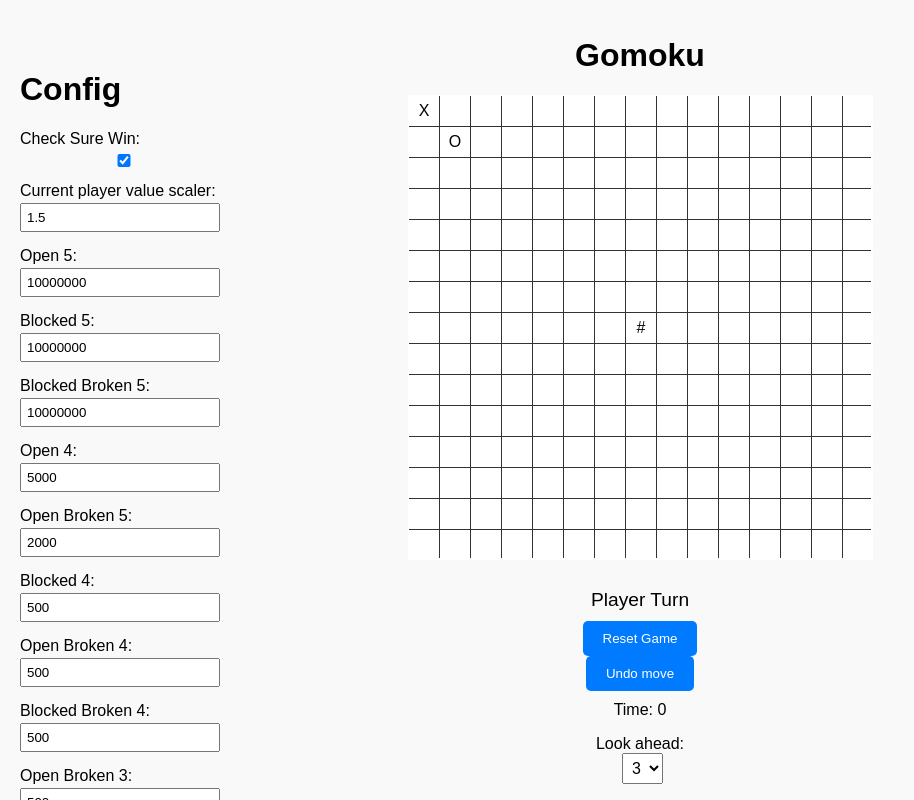
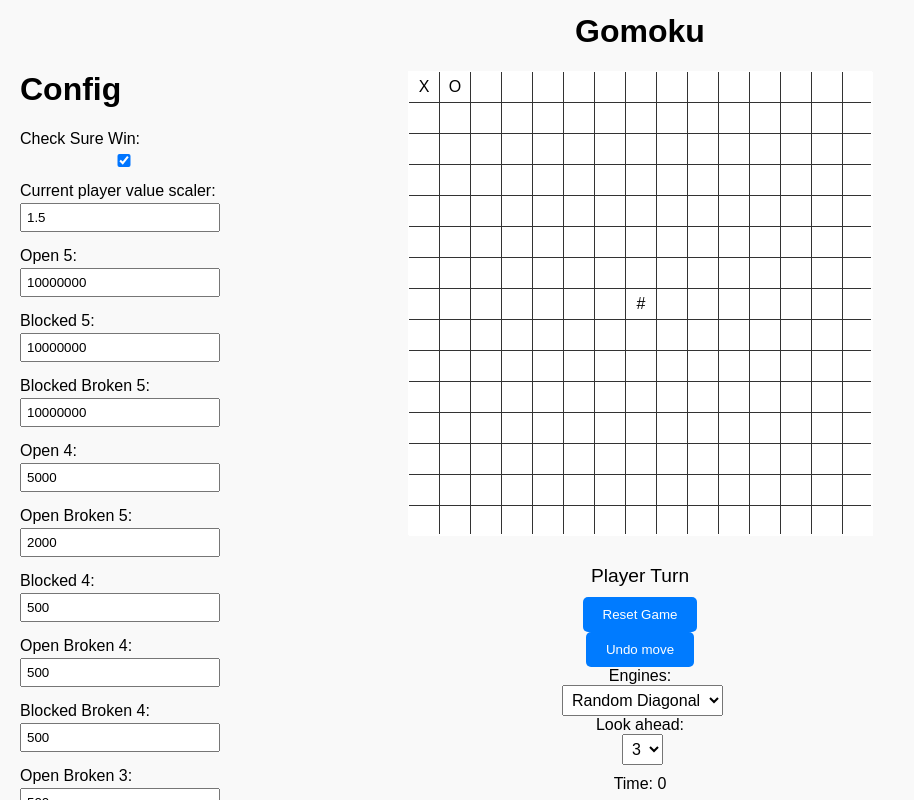
Before and after one commit to phucanh1939/minimax-engine, a website built with webpack: page index.html in a window 1280 px wide. Both pictures are taken after a click on the element 424 px from the left and 111 px from the top of the page. Shown: the top 800 px of the page, without its empty margins (0-914 px from the left). Built offline with nearby package versions, Linux system fonts and the light colour scheme.

Commit message:
fix: Update pattern count

```diff
--- a/index.html
+++ b/index.html
@@ -60,7 +60,6 @@
     <input type="number" id="open-broken-2" name="open-broken-2">
   </div>
 
-
   <!-- Main App Section -->
   <div id="app">
     <h1>Gomoku</h1>
@@ -68,7 +67,11 @@
     <p id="game-status">Player 1's Turn</p>
     <button id="reset-button">Reset Game</button>
     <button id="undo-button">Undo move</button>
-    <p id="bot-status">Bot status</p>
+    <label for="engine-select">Engines:</label>
+    <select id="engine-select">
+      <option value="1">Default</option>
+      <option value="2" selected>Random Diagonal</option>
+    </select>
     <!-- Dropdown -->
     <label for="value-select">Look ahead:</label>
     <select id="value-select">
@@ -78,6 +81,7 @@
       <!-- <option value="4">4</option> -->
       <!-- <option value="5">5</option> -->
     </select>
+    <p id="bot-status">Bot status</p>
   </div>
   <script src="dist/bundle.js"></script>
 </body>
--- a/src/gomoku/Gomoku.ts
+++ b/src/gomoku/Gomoku.ts
@@ -1,5 +1,5 @@
-import { FourDirections, WinningCount } from "./defines/GomokoConstant";
-import { GomokoPieceType } from "./defines/GomokuPieceType";
+import { FourDirections, WinningCount } from "./defines/GomokuConstant";
+import { GomokuPieceType } from "./defines/GomokuPieceType";
 import { GomokuState } from "./defines/GomokuState";
 
 export class Gomoku {
@@ -17,7 +17,7 @@ export class Gomoku {
     }
 
     private blockCenter() {
-        this.board[this.center()] = GomokoPieceType.BLOCKER;
+        this.board[this.center()] = GomokuPieceType.BLOCKER;
     }
 
     public center(): number {
@@ -61,7 +61,7 @@ export class Gomoku {
 
     public makeMove(move: number): boolean {
         if (move < 0 || move >= this.board.length) return false;
-        if (this.board[move] !== GomokoPieceType.EMPTY) return false;
+        if (this.board[move] !== GomokuPieceType.EMPTY) return false;
         this.board[move] = this.currentPlayer;
         this.currentPlayer = -this.currentPlayer;
         this.moves.push(move);
@@ -98,7 +98,7 @@ export class Gomoku {
             if (currentPiece === piece) {
                 count++;
                 step++;
-            } else if (currentPiece === GomokoPieceType.EMPTY || currentPiece === GomokoPieceType.BLOCKER) {
+            } else if (currentPiece === GomokuPieceType.EMPTY || currentPiece === GomokuPieceType.BLOCKER) {
                 break;
             } else {
                 // only count blocked by opponent's piece
@@ -112,8 +112,8 @@ export class Gomoku {
     protected hasWinningLine(index: number): boolean {
         if (index < 0 || index >= this.board.length) return false;
         var piece = this.board[index];
-        if (piece === GomokoPieceType.EMPTY) return false;
-        if (piece === GomokoPieceType.BLOCKER) return false;
+        if (piece === GomokuPieceType.EMPTY) return false;
+        if (piece === GomokuPieceType.BLOCKER) return false;
         const row = Math.floor(index / this.boardSize);
         const col = index % this.boardSize;
         for (const direction of FourDirections) {
--- a/src/gomoku/defines/GomokoConstant.ts
+++ b/src/gomoku/defines/GomokuConstant.ts
@@ -1,4 +1,9 @@
 export const WinningCount = 5;
+
+export const TwoDirections = [
+    {x:  1, y:  0}, // horizontal
+    {x:  0, y:  1}  // vertical
+]
 
 export const FourDirections = [
     {x:  1, y:  0}, // horizontal
--- a/src/gomoku/defines/GomokuPieceType.ts
+++ b/src/gomoku/defines/GomokuPieceType.ts
@@ -1,4 +1,4 @@
-export enum GomokoPieceType {
+export enum GomokuPieceType {
     EMPTY = 0,      // Empty cell
     MIN = -1,       // Second player
     MAX = 1,        // First player
--- a/src/gomoku/engine/GomokuEngine2.ts
+++ b/src/gomoku/engine/DefaultEngine.ts
@@ -1,4 +1,4 @@
 import { GomokuEngine } from "./GomokuEngine";
 
-export class GomokuEngine2 extends GomokuEngine {
+export class DefaultEngine extends GomokuEngine {
 };
--- a/src/gomoku/engine/GomokuEngine.ts
+++ b/src/gomoku/engine/GomokuEngine.ts
@@ -1,14 +1,21 @@
 import { MinimaxEngine } from "../../minimax/MinimaxEngine";
 import { GomokuHash, GomokuMove, GomokuState, Vec2 } from "../defines/GomokuState";
-import { EightDirections, FourDirections, WinningCount } from "../defines/GomokoConstant";
+import { EightDirections, FourDirections, WinningCount } from "../defines/GomokuConstant";
 import { GomokuPattern, PatternMap, PatternType, PatternValue, WinValue } from "../defines/GomokuPattern";
-import { GomokoPieceType } from "../defines/GomokuPieceType";
+import { GomokuPieceType } from "../defines/GomokuPieceType";
 
 export interface GomokuEngineConfig {
+    type: number;
     lookahead: number;
     patternValues: Map<PatternType, number> | null;
     currentPlayerValueScaler: number;
     movesCutoff: number;
+}
+
+export enum GomokuEngineType {
+    None = 0,
+    Default = 1,
+    NoDiagonal = 2,
 }
 
 export class GomokuEngine extends MinimaxEngine<GomokuState, GomokuMove, GomokuHash> {
@@ -31,7 +38,7 @@ export class GomokuEngine extends MinimaxEngine<GomokuState, GomokuMove, GomokuH
     }
 
     public getCurrentSign(): number {
-        return this.currentPlayer === GomokoPieceType.MAX ? 1 : -1;
+        return this.currentPlayer === GomokuPieceType.MAX ? 1 : -1;
     }
 
     public getCurrentPlayer(): number {
@@ -129,7 +136,7 @@ export class GomokuEngine extends MinimaxEngine<GomokuState, GomokuMove, GomokuH
 
     public getNextMovesWithCutoff(): GomokuMove[] {
         let moves: {index: number, value: number}[] = [];
-        const isMaxPlayer = this.currentPlayer === GomokoPieceType.MAX;
+        const isMaxPlayer = this.currentPlayer === GomokuPieceType.MAX;
         for (let row = 0; row < this.boardSize; row++) {
             for (let col = 0; col < this.boardSize; col++) {
                 const index = row * this.boardSize + col;
@@ -166,7 +173,7 @@ export class GomokuEngine extends MinimaxEngine<GomokuState, GomokuMove, GomokuH
         for (let row = 0; row < this.boardSize; row++) {
             for (let col = 0; col < this.boardSize; col++) {
                 const index = row * this.boardSize + col;
-                if (this.board[index] !== GomokoPieceType.EMPTY) continue;
+                if (this.board[index] !== GomokuPieceType.EMPTY) continue;
                 this.setValueAt(index, opponent);
                 let patternValue = 0;
                 for (const direction of FourDirections) {
@@ -202,7 +209,7 @@ export class GomokuEngine extends MinimaxEngine<GomokuState, GomokuMove, GomokuH
 
     public makeMove(move: GomokuMove): boolean {
         if (move < 0 || move >= this.board.length) return false;
-        if (this.board[move] !== GomokoPieceType.EMPTY) return false;
+        if (this.board[move] !== GomokuPieceType.EMPTY) return false;
         this.board[move] = this.currentPlayer;
         this.currentPlayer = -this.currentPlayer;
         this.moves.push(move);
@@ -232,7 +239,7 @@ export class GomokuEngine extends MinimaxEngine<GomokuState, GomokuMove, GomokuH
             if (currentPiece === piece) {
                 count++;
                 step++;
-            } else if (currentPiece === GomokoPieceType.EMPTY || currentPiece === GomokoPieceType.BLOCKER) {
+            } else if (currentPiece === GomokuPieceType.EMPTY || currentPiece === GomokuPieceType.BLOCKER) {
                 break;
             } else {
                 // only count blocked by opponent's piece
@@ -246,8 +253,8 @@ export class GomokuEngine extends MinimaxEngine<GomokuState, GomokuMove, GomokuH
     protected hasWinningLine(index: number): boolean {
         if (index < 0 || index >= this.board.length) return false;
         var piece = this.board[index];
-        if (piece === GomokoPieceType.EMPTY) return false;
-        if (piece === GomokoPieceType.BLOCKER) return false;
+        if (piece === GomokuPieceType.EMPTY) return false;
+        if (piece === GomokuPieceType.BLOCKER) return false;
         const row = Math.floor(index / this.boardSize);
         const col = index % this.boardSize;
         for (const direction of FourDirections) {
@@ -285,7 +292,7 @@ export class GomokuEngine extends MinimaxEngine<GomokuState, GomokuMove, GomokuH
         const piece = this.board[index];
         if (piece === 0) return PatternValue.EMPTY; // if cell empty, return 0
         if (piece === player) return PatternValue.PIECE; // if this is player's cell -> return pattern for count
-        if (piece === GomokoPieceType.BLOCKER) return PatternValue.BOUND; // if this is player's cell -> return pattern for count
+        if (piece === GomokuPieceType.BLOCKER) return PatternValue.BOUND; // if this is player's cell -> return pattern for count
         return PatternValue.BLOCKER;  // other case, return as blocker piece
     }
 
@@ -296,7 +303,7 @@ export class GomokuEngine extends MinimaxEngine<GomokuState, GomokuMove, GomokuH
         // init to the back piece of this direction
         let index = row * this.boardSize + col;
         const piece = this.board[index];
-        if (piece === GomokoPieceType.EMPTY || piece === GomokoPieceType.BLOCKER)
+        if (piece === GomokuPieceType.EMPTY || piece === GomokuPieceType.BLOCKER)
             return { indeces: [], piece: piece, type: PatternType.NONE }
 
         // move back to find the first index of pattern
@@ -306,13 +313,15 @@ export class GomokuEngine extends MinimaxEngine<GomokuState, GomokuMove, GomokuH
             let currCol = col;
             for (let step = 1; step <= WinningCount; step++) {
                 currRow = currRow - dy;
-                currCol = currRow - dx;
+                currCol = currCol - dx;
                 let currIndex = currRow * this.boardSize + currCol;
                 if (this.isOutOfBounds(currRow, currCol)) break;
                 let currValue = this.board[currIndex];
                 if (currValue == 0) {
                     countSpace++;
-                    if (countSpace >= 2) break;
+                    if (countSpace >= 2) {
+                        break;
+                    }
                 } else if (currValue !== piece) {
                     break;
                 } else { // currentValue === piece
@@ -347,11 +356,11 @@ export class GomokuEngine extends MinimaxEngine<GomokuState, GomokuMove, GomokuH
                 if (countEmpty >= 2) break;
             }
             // Break when reach a blocker
-            if (patternValue === PatternValue.BLOCKER) {
+            else if (patternValue === PatternValue.BLOCKER) {
                 break;
             }
-            if (patternValue === PatternValue.PIECE) {
-                indeces.push(currIndex);
+            else if (patternValue === PatternValue.BOUND) {
+                break;
             }
         }
 
@@ -362,8 +371,8 @@ export class GomokuEngine extends MinimaxEngine<GomokuState, GomokuMove, GomokuH
         }
     }
 
-    public countPattern() {
-        const directions = FourDirections;
+    public countPattern(directions?: {x: number, y: number}[]) {
+        directions = directions || FourDirections;
         const directionLength = directions.length;
         var value = 0;
         var maxPatterns: Map<PatternType, number> = new Map();
@@ -373,8 +382,8 @@ export class GomokuEngine extends MinimaxEngine<GomokuState, GomokuMove, GomokuH
             for (let col = 0; col < this.boardSize; col++) {
                 const index = row * this.boardSize + col;
                 const piece = this.board[index];
-                if (piece !== GomokoPieceType.MAX && piece !== GomokoPieceType.MIN) continue;
-                const isMaxPlayer = piece === GomokoPieceType.MAX;
+                if (piece !== GomokuPieceType.MAX && piece !== GomokuPieceType.MIN) continue;
+                const isMaxPlayer = piece === GomokuPieceType.MAX;
                 const patterns = isMaxPlayer ? maxPatterns : minPatterns;
                 const sign = isMaxPlayer ? 1 : -1;
                 const scaler = piece === this.currentPlayer ? this.currentPlayerValueScaler : 1;
@@ -394,7 +403,9 @@ export class GomokuEngine extends MinimaxEngine<GomokuState, GomokuMove, GomokuH
                     const count = (patterns.get(pattern) || 0) + 1;
                     patterns.set(directionPattern.type, count);
                     const patternValue = this.getPatternValue(directionPattern.type);
-                    if (patternValue >= WinValue) return {value: WinValue * sign, maxPatterns: maxPatterns, minPatterns: minPatterns};
+                    if (patternValue >= WinValue) {
+                        return {value: WinValue * sign, maxPatterns: maxPatterns, minPatterns: minPatterns};
+                    }
                     // console.log(`PLAYER ${piece}: ${PatternType[directionPattern.pattern]} at ${index} in direction ${direction.x} ${direction.y}`);
                     // update the value
                     value += (sign * patternValue * scaler * count);
@@ -411,7 +422,7 @@ export class GomokuEngine extends MinimaxEngine<GomokuState, GomokuMove, GomokuH
 
     protected whoSureWin(maxPatterns: Map<PatternType, number>, minPatterns: Map<PatternType, number>): number {
         var currentPlayerPatterns, nextPlayerPatterns;
-        if (this.currentPlayer === GomokoPieceType.MAX) {
+        if (this.currentPlayer === GomokuPieceType.MAX) {
             currentPlayerPatterns = maxPatterns;
             nextPlayerPatterns = minPatterns;
         } else {
--- /dev/null
+++ b/src/gomoku/engine/GomokuEngineFactory.ts
@@ -0,0 +1,13 @@
+import { DefaultEngine } from "./DefaultEngine";
+import { GomokuEngine, GomokuEngineConfig, GomokuEngineType } from "./GomokuEngine";
+import { RandomDiagonalEngine } from "./RandomDiagonalEngine";
+
+export class GomokuEngineFactory {
+    public static create(config: GomokuEngineConfig): GomokuEngine {
+        switch (config.type) {
+            case GomokuEngineType.NoDiagonal:
+                return new RandomDiagonalEngine(config);
+        }
+        return new DefaultEngine(config);
+    }
+}
--- /dev/null
+++ b/src/gomoku/engine/RandomDiagonalEngine.ts
@@ -0,0 +1,67 @@
+import { FourDirections, TwoDirections } from "../defines/GomokuConstant";
+import { GomokuPattern, PatternType, WinValue } from "../defines/GomokuPattern";
+import { GomokuPieceType } from "../defines/GomokuPieceType";
+import { GomokuHash, GomokuMove, GomokuState } from "../defines/GomokuState";
+import { GomokuEngine } from "./GomokuEngine";
+
+export class RandomDiagonalEngine extends GomokuEngine {
+    public evaluate(hash: GomokuHash): number {
+        const cacheValue = this.stateCache.get(hash);
+        if (cacheValue !== null && cacheValue !== undefined) {
+            return cacheValue;
+        }
+        var random = Math.random();
+        var directions = random > 0.2 ? FourDirections : TwoDirections;
+        var patternCount = this.countPattern(directions);
+        var value = patternCount.value;
+        if (this.checkSureWin && value < WinValue && value > -WinValue) {
+            var sureWinPlayer = this.whoSureWin(patternCount.maxPatterns, patternCount.minPatterns);
+            if (sureWinPlayer > 0) {
+                value = WinValue;
+            }
+            else if (sureWinPlayer < 0) {
+                value = -WinValue;
+            }
+        }
+        this.stateCache.set(hash, value);
+        return value;
+    }
+
+    protected isNeedToBlock(pattern: GomokuPattern) {
+        return pattern.type == PatternType.OPEN_4 || this.getPatternValue(pattern.type) >= WinValue;
+    }
+
+    protected findMostBlockMove(): GomokuMove {
+        const opponent = -this.currentPlayer;
+        for (let row = 0; row < this.boardSize; row++) {
+            for (let col = 0; col < this.boardSize; col++) {
+                const index = row * this.boardSize + col;
+                const cell = this.board[index];
+                if (cell !== GomokuPieceType.EMPTY) continue; // Skip cell that not empty
+                if (!this.hasNeighbor(row, col, 1)) continue; // Skip cell with no neighbor
+                // ######### opponent #########
+                this.setValueAt(index, opponent);
+                for (const direction of FourDirections) {
+                    // forward
+                    let pattern = this.getPatternAt(row, col, direction.x, direction.y, true);
+                    if (this.hasWinningLine(index) || this.isNeedToBlock(pattern)) {
+                        this.clearValueAt(index);
+                        return index;
+                    }
+                }
+                this.clearValueAt(index);
+            }
+        }
+        return -1;
+    }
+
+    public findBestMove(state: GomokuState): GomokuMove | null {
+        this.loadState(state);
+        let blockMove = this.findMostBlockMove();
+        if (blockMove >= 0) return blockMove;
+        let moves = this.getNextMovesWithCutoff();
+        let bestMove = this.findBestMoveIn(moves, 1);
+        this.clearState();
+        return bestMove;
+    }
+};
--- a/src/gomoku/engine/GomokuEngine1.ts
+++ b/src/gomoku/engine/RandomEngine.ts
@@ -1,6 +1,6 @@
 import { GomokuEngine } from "./GomokuEngine";
 
-export class GomokuEngine1 extends GomokuEngine {
+export class RandomEngine extends GomokuEngine {
     public evaluate(): number {
         return Math.floor(Math.random() * 20001) - 10000;
     }
--- a/src/main.ts
+++ b/src/main.ts
@@ -1,8 +1,9 @@
 import { Gomoku } from "./gomoku/Gomoku";
 import { DefaultPatternValueMap, PatternType } from "./gomoku/defines/GomokuPattern";
-import { GomokoPieceType } from "./gomoku/defines/GomokuPieceType";
+import { GomokuPieceType } from "./gomoku/defines/GomokuPieceType";
 import { GomokuEngineConfig } from "./gomoku/engine/GomokuEngine";
-import { GomokuEngine2 } from "./gomoku/engine/GomokuEngine2";
+import { GomokuEngineFactory } from "./gomoku/engine/GomokuEngineFactory";
+// import { DefaultEngine } from "./gomoku/engine/DefaultEngine";
 // import { GomokuEngine } from "./gomoku/GomokuEngine";
 // import { GomokuEngine } from "./engine";
 
@@ -11,13 +12,13 @@ let botPlayer = -1;
 let isPlayerWithBot = true;
 let gomoku = new Gomoku(boardSize);
 const engineConfig: GomokuEngineConfig = {
+    type: 2,
     lookahead: 3,
     currentPlayerValueScaler: 1.5,
     patternValues: DefaultPatternValueMap,
     movesCutoff: 8
 };
-let engine = new GomokuEngine2(engineConfig);
-
+let engine = GomokuEngineFactory.create(engineConfig);
 
 // UI
 const boardElement = document.getElementById("board")!;
@@ -26,11 +27,20 @@ const botStatusElement = document.getElementById("bot-status")!;
 const resetButton = document.getElementById("reset-button")!;
 const undoButton = document.getElementById("undo-button")!;
 const valueSelectElement = document.getElementById("value-select") as HTMLSelectElement; // Dropdown element
+const engineSelectElement = document.getElementById("engine-select") as HTMLSelectElement; // Dropdown element
 
 valueSelectElement.addEventListener("change", () => {
     var lookahead = parseInt(valueSelectElement.value); // Update lookahead when dropdown value changes
     if (!lookahead || lookahead <= 0) lookahead = 1;
     engine.setLookAhead(lookahead);
+});
+
+engineSelectElement.addEventListener("change", () => {
+    var engineType = parseInt(engineSelectElement.value); // Update lookahead when dropdown value changes
+    if (!engineType || engineType <= 0) engineType = 1;
+    engineConfig.type  = engineType;
+    engine = GomokuEngineFactory.create(engineConfig);
+    resetGame();
 });
 
 function loadConfig() {
@@ -119,13 +129,13 @@ function updateBoardUI() {
 
         htmlCell.textContent = ""; // Clear the cell before updating
 
-        if (value === GomokoPieceType.MAX) {
+        if (value === GomokuPieceType.MAX) {
             htmlCell.textContent = "X"; // Player 1 (human) uses "X"
             htmlCell.classList.add("player1");
-        } else if (value === GomokoPieceType.MIN) {
+        } else if (value === GomokuPieceType.MIN) {
             htmlCell.textContent = "O"; // Player 2 (bot) uses "O"
             htmlCell.classList.add("player2");
-        } else if (value === GomokoPieceType.BLOCKER) {
+        } else if (value === GomokuPieceType.BLOCKER) {
             htmlCell.textContent = "#";
         }
 
@@ -232,6 +242,10 @@ function getCellUI(move: number): HTMLElement | null {
 
 // Reset the game
 resetButton.addEventListener("click", () => {
+    resetGame();
+});
+
+function resetGame() {
     botPlayer = -botPlayer;
     gomoku.reset();
     gameStatusElement.textContent = "Player 1's Turn";
@@ -240,7 +254,7 @@ resetButton.addEventListener("click", () => {
         var center = gomoku.center();
         makeMove(center - 1);
     }
-});
+}
 
 undoButton.addEventListener("click", () => {
     gomoku.undoMoves(2);
```
Also changed, not shown: src/gomoku/engine/ThreatSearchEngine.ts (+4 -5 lines).
